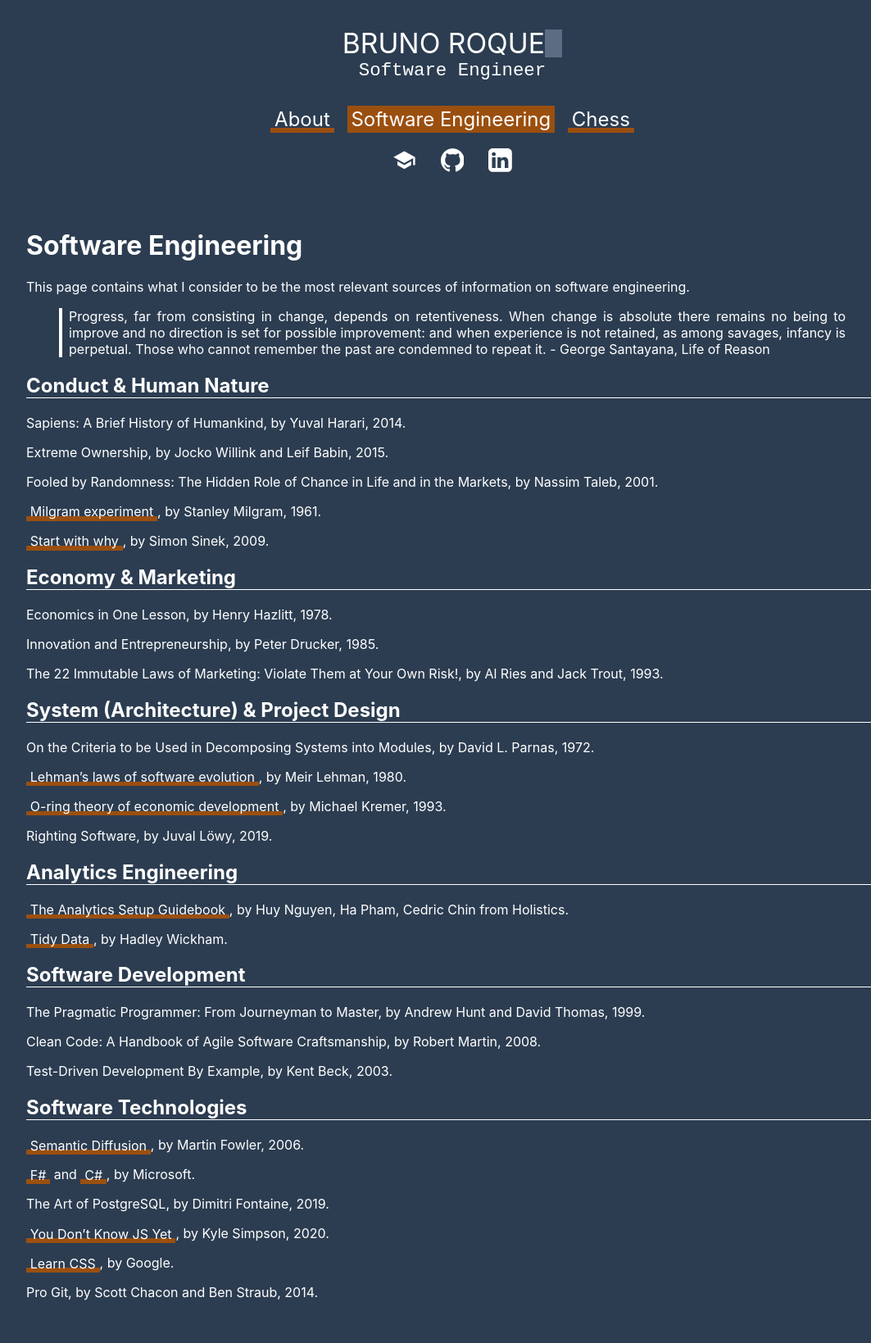
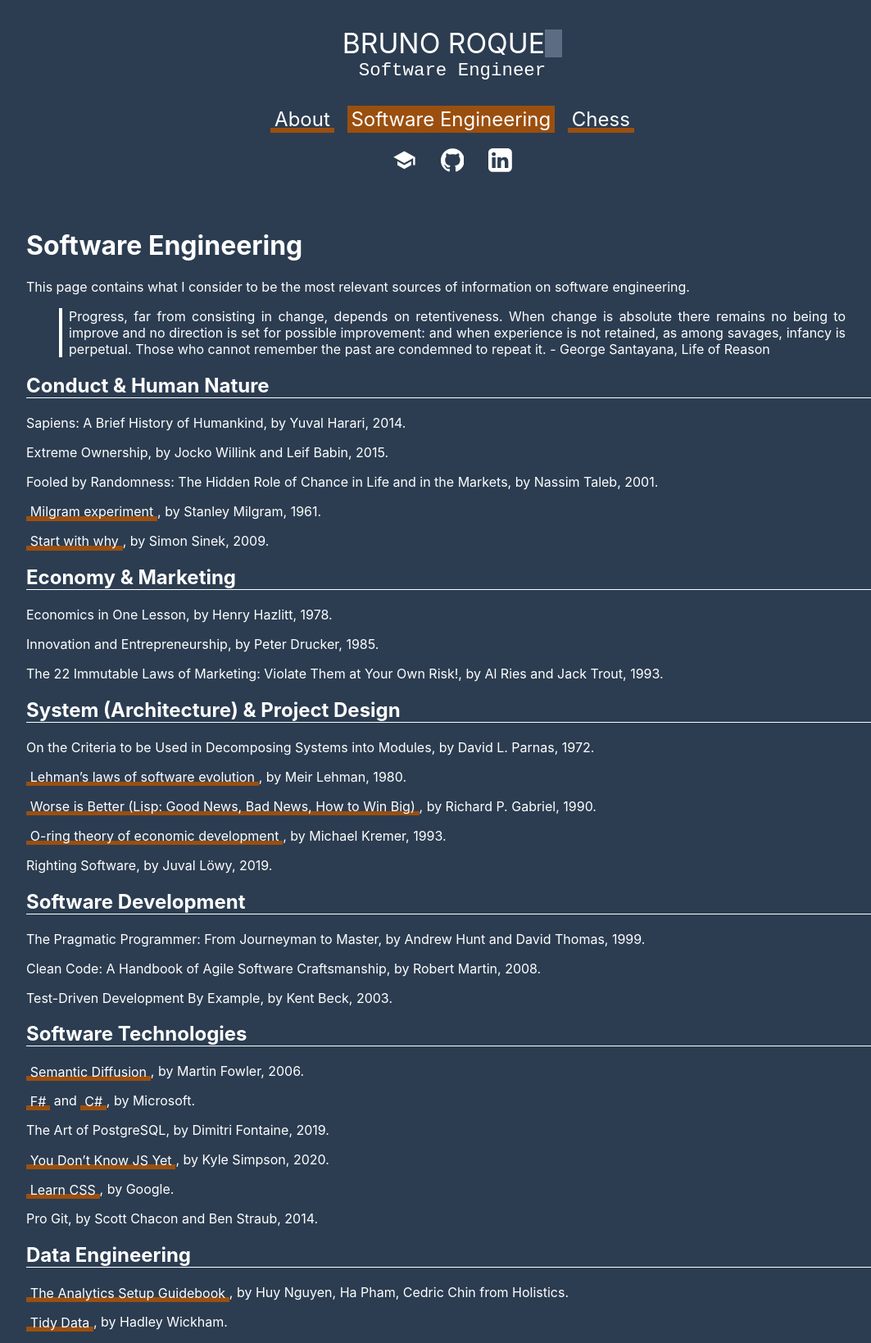
Before and after one commit to brunoroque06/brunoroque06.github.io, a Jekyll site: the page built from _pages/software-engineering.md, in a window 1280 px wide. Shown: the whole page at 82% size, without its empty margins (88-1151 px from the left). Built offline with Jekyll 4.4.1, drawn with Linux system fonts in a browser that asks for light colours; our own code applies the rules of GitHub Pages for plain Markdown files; before the commit the page ends 1603 px from its top, so only the background shows below that.

Commit message:
Add worse is better

```diff
--- a/_pages/software-engineering.md
+++ b/_pages/software-engineering.md
@@ -35,15 +35,11 @@
 
 [Lehman's laws of software evolution](https://en.wikipedia.org/wiki/Lehman%27s_laws_of_software_evolution), by Meir Lehman, 1980.
 
+[Worse is Better (Lisp: Good News, Bad News, How to Win Big)](https://en.wikipedia.org/wiki/Worse_is_better), by Richard P. Gabriel, 1990.
+
 [O-ring theory of economic development](https://en.wikipedia.org/wiki/O-ring_theory_of_economic_development), by Michael Kremer, 1993.
 
 Righting Software, by Juval Löwy, 2019.
-
-## Analytics Engineering
-
-[The Analytics Setup Guidebook](https://www.holistics.io/books/setup-analytics/start-here-introduction), by Huy Nguyen, Ha Pham, Cedric Chin from Holistics.
-
-[Tidy Data](https://vita.had.co.nz/papers/tidy-data.pdf), by Hadley Wickham.
 
 ## Software Development
 
@@ -66,3 +62,9 @@
 [Learn CSS](https://web.dev/learn/css), by Google.
 
 Pro Git, by Scott Chacon and Ben Straub, 2014.
+
+## Data Engineering
+
+[The Analytics Setup Guidebook](https://www.holistics.io/books/setup-analytics/start-here-introduction), by Huy Nguyen, Ha Pham, Cedric Chin from Holistics.
+
+[Tidy Data](https://vita.had.co.nz/papers/tidy-data.pdf), by Hadley Wickham.
```
